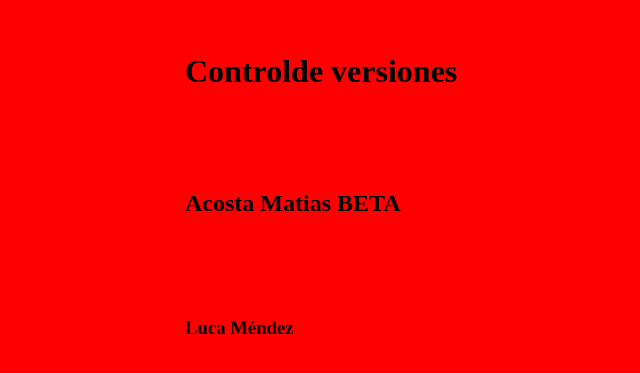
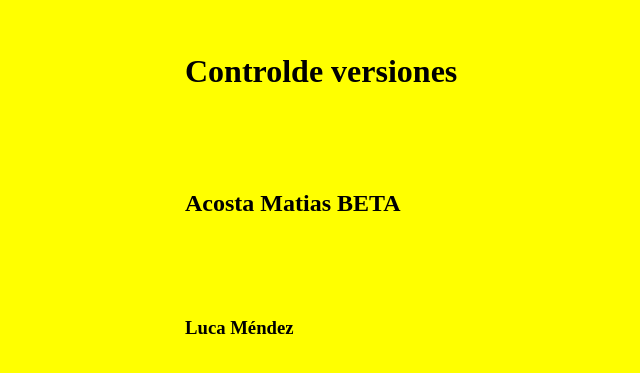
Before and after one commit to pacugliari/TP_SO_I4_Equipo_110, a plain HTML site: page index.html in a window 1280 px wide. Shown: the part 147-520 px from the top of the page, without its empty margins (115-755 px from the left). Drawn offline with Linux system fonts and the light colour scheme.

Commit message:
Interaccion 4 Punto 13 Alfa

```diff
--- a/estilo.css
+++ b/estilo.css
@@ -2,5 +2,5 @@
 	margin:100px;
 }
 body {
-	background:RED;
+	background:YELLOW;
 }
```
